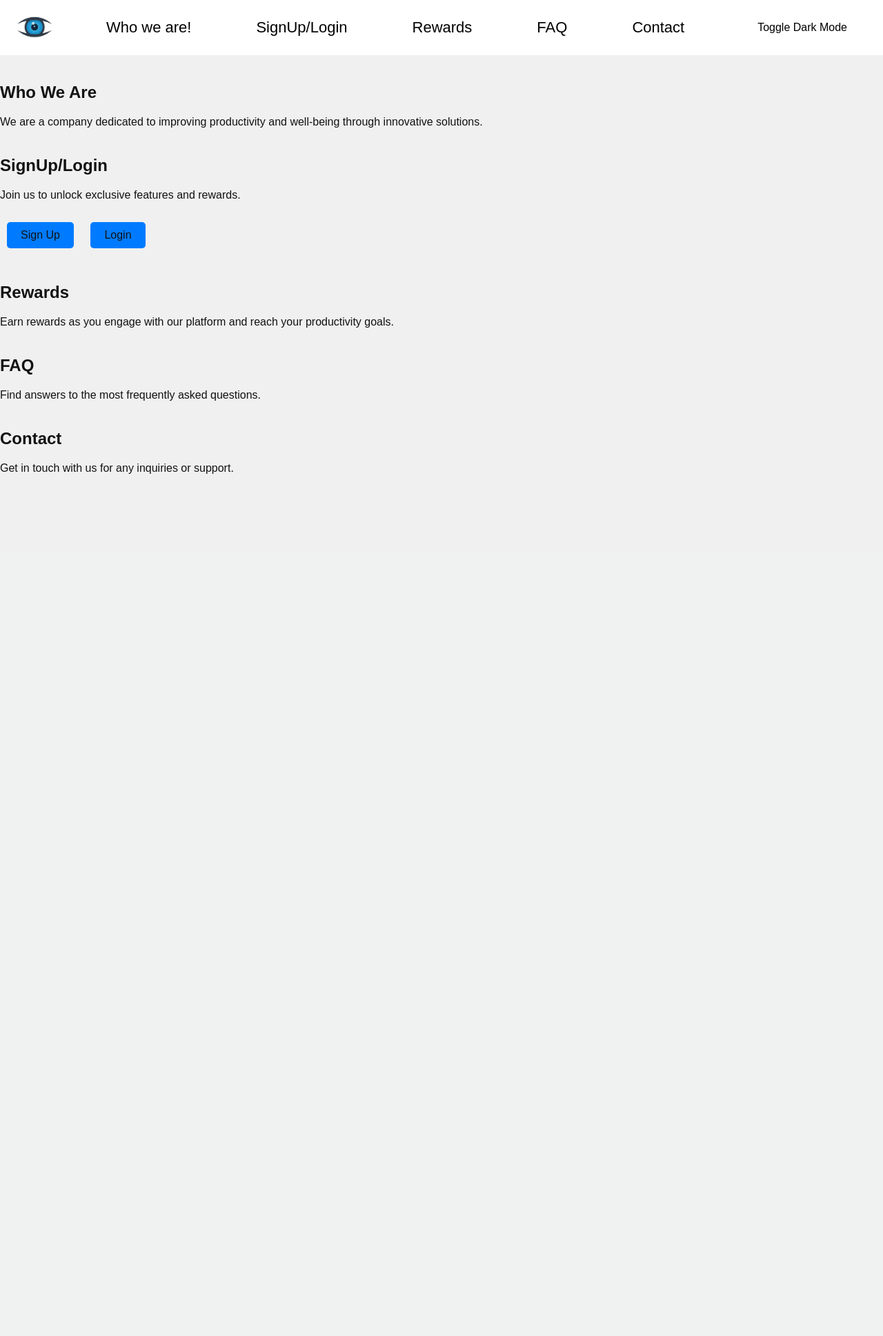
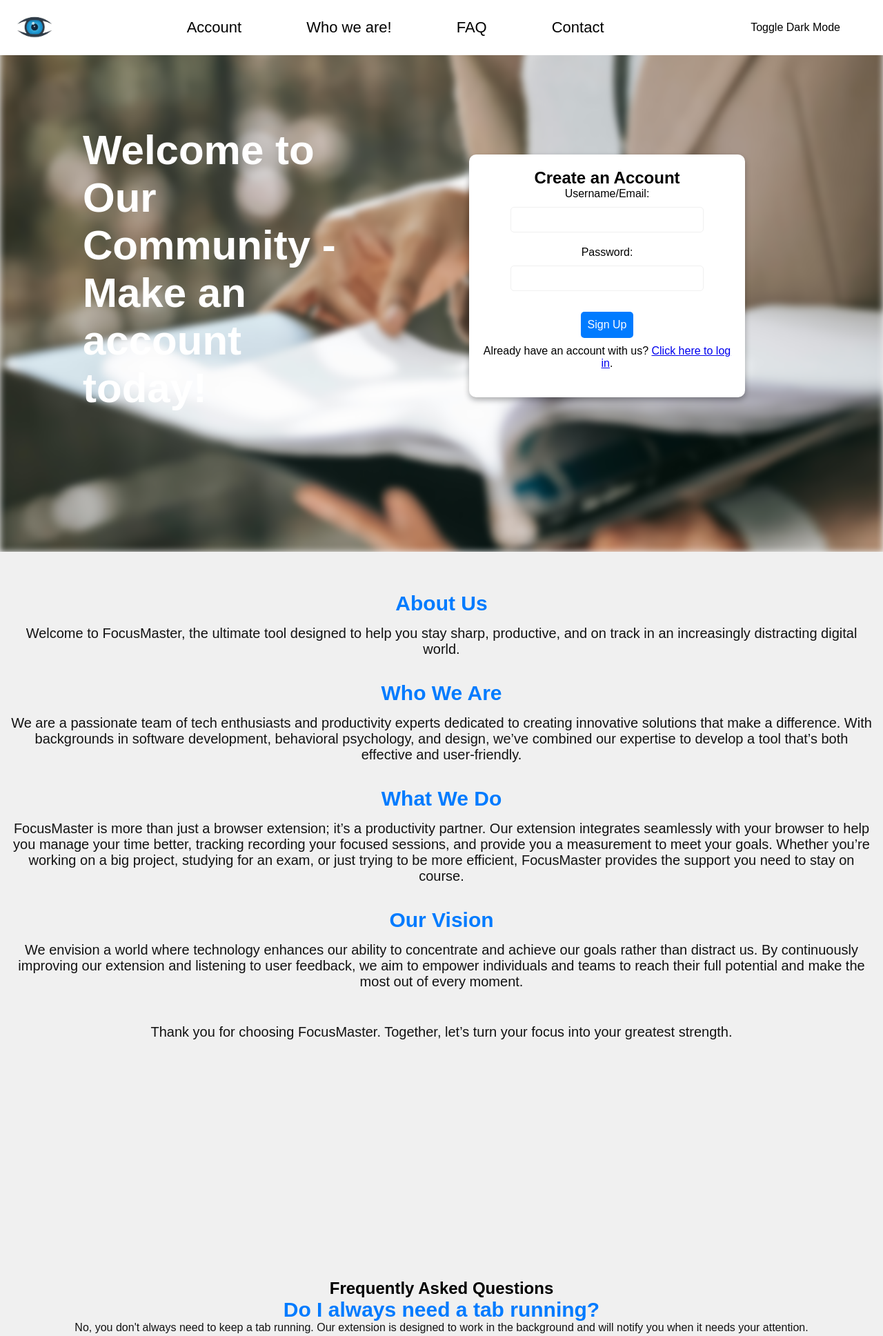
Before and after one commit to kpanesar88/productivity-ext, a Flask app: template ProductivityExtension/Backend/app/templates/home.html in a window 1280 px wide. Shown: the top 1937 px of the page at 69% size. Before the commit the page ends 687 px from the top, so only its background shows below. Run offline with Flask 3, Linux system fonts and the light colour scheme; the template is opened without the code that fills it, so the values that code supplies are empty.

Commit message:
some stuff

```diff
--- a/ProductivityExtension/Backend/app/templates/home.css
+++ b/ProductivityExtension/Backend/app/templates/home.css
@@ -11,24 +11,51 @@ body {
     font-family: Arial, sans-serif;
     background-color: var(--bg-color);
     color: var(--text-color);
+    overflow-x: hidden; /* Prevent horizontal scroll */
 }
 
 :root {
     --bg-color: #f0f0f0;
     --text-color: #121212;
+    --nochange-text: #121212;
     --primary-color: #007BFF; /* Blue */
     --secondary-color: #FF9800; /* Orange */
     --accent-color: #ffffff; /* White */
     --nav-color: #000000; /* Black */
+    --scroll-thumb-color: #21D4FD;
+    --form-text-color: #000000;
+    --scroll-thumb-gradient: linear-gradient(19deg, #21D4FD 0%, white 50%);
+    --footer-text-color: #333; /* Dark text color for footer in light mode */
+    --footer-link-color: #007bff; /* Link color for footer in light mode */
 }
 
 .dark-mode {
     --bg-color: #121212;
     --text-color: #f0f0f0;
-    --primary-color: #4CAF50;
-    --secondary-color: #FF5722;
+    --nochange-text: #121212;
+    --primary-color: #4CAF50; /* Green */
+    --secondary-color: #FF5722; /* Red */
     --accent-color: #000000; /* Black */
     --nav-color: #ffffff; /* White */
+    --scroll-thumb-color: #4CAF50;
+    --scroll-thumb-gradient: linear-gradient(19deg, #4CAF50 0%, white 50%);
+    --form-text-color: #000000; /* Black text color for form in dark mode */
+    --footer-text-color: #f0f0f0; /* Light text color for footer in dark mode */
+    --footer-link-color: #4CAF50; /* Link color for footer in dark mode */
+}
+
+/* Scrollbar customization */
+::-webkit-scrollbar {
+    width: 12px;
+}
+
+::-webkit-scrollbar-thumb {
+    background-color: var(--scroll-thumb-color);
+    border-radius: 6px;
+}
+
+form.form-container.label {
+    color: black;
 }
 
 .header {
@@ -39,6 +66,13 @@ body {
     background-color: var(--accent-color);
     color: var(--nav-color);
     height: 80px; /* Adjust based on the logo height */
+    width: 100%;
+    box-sizing: border-box;
+    position: fixed;
+    top: 0;
+    left: 0;
+    z-index: 1000;
+    transition: background-color 0.5s;
 }
 
 .logo {
@@ -86,6 +120,7 @@ body {
     display: flex;
     align-items: center;
     height: 80px; /* Match the header height */
+    margin-left: 20px; /* Add left margin to move the nav to the right */
 }
 
 .nav-list {
@@ -139,11 +174,91 @@ body {
 }
 
 .main {
+    display: flex;
+    flex-direction: column;
+    justify-content: center;
+    align-items: center;
+    height: 100vh; /* Each section takes up full viewport height */
+    text-align: center;
+}
+
+.section {
+    height: 100vh; /* Each section takes up full viewport height */
+    margin: 0; /* Remove margin to ensure full page effect */
+    display: flex;
+    flex-direction: column;
+    align-items: center;
+    justify-content: center;
+}
+
+.join-section {
+    display: flex;
+    justify-content: center;
+    align-items: center;
+    flex-direction: row;
+    width: 100%;
     padding: 20px;
 }
 
-.section {
-    margin: 40px 0;
+.join-left {
+    color: #ffffff; /* Ensure text color above the image is white */
+    text-align: left;
+    padding-left: 10rem;
+    flex: 1;
+}
+
+.join-right {
+    flex: 1;
+    padding-right: 10rem; /* Move the signup module to the right */
+    display: flex;
+    justify-content: flex-end; /* Align the form to the right */
+}
+
+.form-container {
+    background-color: rgba(255, 255, 255, 1); /* Fully opaque white background */
+    padding: 20px;
+    border-radius: 10px;
+    box-shadow: 0 4px 8px rgba(0, 0, 0, 0.3);
+    text-align: center;
+    width: 400px; /* Increase the width */
+}
+
+.form-container label {
+    margin-bottom: 10px;
+    color: black; /* Ensure text color on the signup form is black */
+}
+
+.form-container input {
+    margin-bottom: 20px;
+    padding: 10px;
+    border: 1px solid var(--bg-color);
+    border-radius: 5px;
+}
+
+.form-container button {
+    padding: 10px;
+    border: none;
+    border-radius: 5px;
+    background-color: var(--primary-color);
+    color: var(--accent-color);
+    cursor: pointer;
+}
+
+.form-container button:hover {
+    background-color: var(--secondary-color);
+}
+
+.login-link-text {
+    color: black;
+}
+
+.login-link a {
+    color: black;
+    text-decoration: none;
+}
+
+label {
+    color: black; /* Permanently set label color to black */
 }
 
 h1 {
@@ -151,12 +266,52 @@ h1 {
     color: var(--text-color);
 }
 
+h2 {
+    color: black;
+}
+
+h3{
+    color:var(--primary-color);
+    font-size: 30px;
+}
+
+h4 {
+  color: var(--primary-color);
+  font-size: 30px;
+}
+
+.about {
+    text-align: center;
+    font-size: 20px;
+    padding: 15px;
+}
+
 p {
     margin-bottom: 20px;
     color: var(--text-color);
 }
 
-.cta-button {
+form {
+    display: flex;
+    flex-direction: column;
+    align-items: center;
+}
+
+label {
+    margin-bottom: 10px;
+    color: var(--text-color);
+}
+
+input {
+    margin-bottom: 20px;
+    padding: 10px;
+    border: 1px solid var(--text-color);
+    border-radius: 5px;
+    width: 100%;
+    max-width: 280px; /* Adjust input width to fit form container */
+}
+
+button, a.camera-link {
     padding: 10px 20px;
     margin: 10px;
     border: none;
@@ -165,9 +320,179 @@ p {
     color: var(--text-color);
     font-size: 16px;
     cursor: pointer;
+    text-decoration: none;
+    display: inline-block;
     transition: background-color 0.3s ease;
 }
 
-.cta-button:hover {
+button:hover, a.camera-link:hover {
     background-color: var(--secondary-color);
 }
+
+ul {
+    list-style: none;
+    margin-top: 20px;
+}
+
+ul li {
+    margin-bottom: 20px;
+    font-size: 18px;
+    color: var(--text-color);
+}
+
+ul li span {
+    display: block;
+    margin-top: 10px;
+    font-weight: bold;
+    font-size: 24px;
+    color: var(--secondary-color);
+}
+
+h1 {
+    color: #ffffff;
+    font-size: 60px;
+    padding-left: 50px;
+}
+
+.Username, .Password {
+    color: black;
+}
+
+.login-link {
+    margin-top: 10px;
+    color: var(--text-color);
+}
+
+.login-link a {
+    color: var(--primary-color);
+    text-decoration: none;
+}
+
+.login-link a:hover {
+    text-decoration: underline;
+}
+
+.join-section {
+    display: flex;
+    justify-content: center;
+    align-items: center;
+    padding: 50px;
+    position: relative;
+    overflow: hidden;
+}
+
+.join-section::before {
+    content: '';
+    position: absolute;
+    top: 0;
+    left: 0;
+    width: 100%;
+    height: 100%;
+    background: url('signup-image.jpg') no-repeat center center/cover;
+    filter: blur(5px); /* Adjust the blur value as needed */
+    z-index: -1; /* Ensure the image stays behind other content */
+}
+
+.join-section .join-left,
+.join-section .join-right {
+    background: rgba(255, 255, 255, 0);
+    color: #000000;
+    padding-left: 20px;
+    padding-right: 150px;
+    border-radius: 10px;
+}
+
+.join-left {
+    color: #ffffff; /* Ensure text color on the left side is white */
+    text-align: left;
+    padding-left: 10rem;
+    flex: 1;
+}
+
+.join-left .fixed-white-text {
+    color: #ffffff !important; /* Override any other styles to keep text white */
+}
+
+.footer {
+    padding: 20px;
+    background-color: var(--accent-color);
+    text-align: center;
+}
+
+.footer p {
+    margin: 0;
+    font-size: 14px;
+    color: var(--footer-text-color); /* Use dynamic footer text color */
+}
+
+.footer-links {
+    list-style: none;
+    padding: 0;
+    margin: 10px 0 0;
+}
+
+.footer-links li {
+    display: inline;
+    margin: 0 10px;
+}
+
+.footer-links a {
+    text-decoration: none;
+    color: var(--footer-link-color); /* Use dynamic footer link color */
+}
+
+.footer-links a:hover {
+    text-decoration: underline;
+}
+
+.faq-container {
+    width: 80%;
+    margin: 0 auto;
+}
+
+.faq-item {
+    margin-bottom: 10px;
+}
+
+.faq-question {
+    background-color: var(--primary-color);
+    color: var(--accent-color);
+    border: none;
+    padding: 10px;
+    text-align: left;
+    width: 100%;
+    cursor: pointer;
+    font-size: 18px;
+    border-radius: 5px;
+    transition: background-color 0.3s;
+}
+
+.faq-section {
+    padding: 50px 20px;
+    background-color: var(--bg-color);
+    color: var(--text-color);
+    text-align: left;
+}
+
+.faq-section h2 {
+    text-align: center;
+    color: var(--primary-color);
+    margin-bottom: 40px;
+}
+
+.faq {
+    max-width: 800px;
+    margin: 0 auto;
+}
+
+.faq h3 {
+    font-size: 24px;
+    margin-bottom: 10px;
+    color: var(--primary-color);
+}
+
+.faq p {
+    font-size: 18px;
+    margin-bottom: 30px;
+    color: var(--text-color);
+}
--- a/ProductivityExtension/Backend/app/templates/home.html
+++ b/ProductivityExtension/Backend/app/templates/home.html
@@ -5,45 +5,100 @@
     <meta name="viewport" content="width=device-width, initial-scale=1.0">
     <title>Homepage</title>
     <link rel="stylesheet" href="home.css">
+    <link rel="shortcut icon" type="image/x-icon" href="blueeye.png" />
 </head>
 <body>
     <header class="header">
         <img id="logo" src="blueeye.png" alt="Logo" class="logo">
         <nav class="nav">
             <ul class="nav-list">
+                <li><a href="#">Account</a></li>
                 <li><a href="#who-we-are">Who we are!</a></li>
-                <li><a href="#signup-login">SignUp/Login</a></li>
-                <li><a href="#rewards">Rewards</a></li>
                 <li><a href="#faq">FAQ</a></li>
                 <li><a href="#contact">Contact</a></li>
             </ul>
         </nav>
         <button id="modeToggle" class="mode-toggle">Toggle Dark Mode</button>
     </header>
-    <main>
-        <section id="who-we-are" class="section">
-            <h1>Who We Are</h1>
-            <p>We are a company dedicated to improving productivity and well-being through innovative solutions.</p>
-        </section>
-        <section id="signup-login" class="section">
-            <h1>SignUp/Login</h1>
-            <p>Join us to unlock exclusive features and rewards.</p>
-            <button class="cta-button">Sign Up</button>
-            <button class="cta-button">Login</button>
-        </section>
-        <section id="rewards" class="section">
-            <h1>Rewards</h1>
-            <p>Earn rewards as you engage with our platform and reach your productivity goals.</p>
-        </section>
-        <section id="faq" class="section">
-            <h1>FAQ</h1>
-            <p>Find answers to the most frequently asked questions.</p>
-        </section>
-        <section id="contact" class="section">
-            <h1>Contact</h1>
-            <p>Get in touch with us for any inquiries or support.</p>
+    <main class="main">
+        <section class="section join-section">
+            <div class="join-left">
+                <div class="fixed-white-text">
+                    <h1><b>Welcome to Our Community - Make an account today!</b></h1>
+                </div>
+            </div>
+            <div class="join-right">
+                <div class="form-container">
+                    <h2>Create an Account</h2>
+                    <form id="login-signup-form">
+                        <label class = "Username" aria-placeholder="Enter Email Here">Username/Email:</label>
+                        <input type="text" id="username" name="username" required>
+
+                        <label class = "Password" for="password" >Password:</label>
+                        <input type="password" id="password" name="password" required>
+
+                        <button type="button" id="signup">Sign Up</button>
+                        <p class="login-link-text">Already have an account with us? <a href="#" id="login-link">Click here to log in</a>.</p>
+                    </form>
+                </div>
+            </div>
         </section>
     </main>
-    <script src="script.js"></script>
+
+    <section id="who-we-are" class="section">
+        <h4>About Us</h4>
+        <p class = "about">Welcome to FocusMaster, the ultimate tool designed to help you stay sharp, productive, and on track in an increasingly distracting digital world.</p>
+        <h3>Who We Are</h3>
+        <p class = "about">We are a passionate team of tech enthusiasts and productivity experts dedicated to creating innovative solutions that make a difference. With backgrounds in software development, behavioral psychology, and design, we’ve combined our expertise to develop a tool that’s both effective and user-friendly.</p>
+        <h3>What We Do</h3>
+        <p class = "about">FocusMaster is more than just a browser extension; it’s a productivity partner. Our extension integrates seamlessly with your browser to help you manage your time better, tracking recording your focused sessions, and provide you a measurement to meet your goals. Whether you’re working on a big project, studying for an exam, or just trying to be more efficient, FocusMaster provides the support you need to stay on course.</p>
+        <h3>Our Vision</h3>
+        <p class = "about">We envision a world where technology enhances our ability to concentrate and achieve our goals rather than distract us. By continuously improving our extension and listening to user feedback, we aim to empower individuals and teams to reach their full potential and make the most out of every moment.</p>
+        <p class = "about">Thank you for choosing FocusMaster. Together, let’s turn your focus into your greatest strength.</p>
+    </section>
+
+
+    <main class="main">
+        <section id="faq" class="section">
+            <h2>Frequently Asked Questions</h2>
+            <div class="faq-item">
+                <h3>Do I always need a tab running?</h3>
+                <p>No, you don't always need to keep a tab running. Our extension is designed to work in the background and will notify you when it needs your attention.</p>
+            </div>
+            <div class="faq-item">
+                <h3>Is the camera always watching me?</h3>
+                <p>No, the camera is not always watching you. It is only activated when you explicitly use features that require it, and you will be notified beforehand.</p>
+            </div>
+            <div class="faq-item">
+                <h3>Do I have to install it?</h3>
+                <p>Yes, to use our service, you need to install the browser extension. The extension enables additional features and functionalities that are essential for the optimal performance of our service. Installation is quick and straightforward, and detailed instructions are provided to guide you through the process.</p>
+            </div>
+        </section>
+    </main>
+
+
+    <section id="contact" class="section">
+        <h4>Contact</h4>
+        <p>Get in touch with us for any inquiries or support.</p>
+        <h2>Follow Us on Social Media</h2>
+        <div class="social-media-images">
+            <img src="facebook.png" alt="Facebook" class="social-media-icon">
+            <img src="twitter.png" alt="Twitter" class="social-media-icon">
+            <img src="instagram.png" alt="Instagram" class="social-media-icon">
+            <img src="linkedin.png" alt="LinkedIn" class="social-media-icon">
+            <img src="youtube.png" alt="YouTube" class="social-media-icon">
+        </div>
+    </section>
+
+<footer class="footer">
+    <p>&copy; StarterHacks 2024. All rights reserved.</p>
+    <ul class="footer-links">
+        <li><a href="#privacy-policy">Privacy Policy</a></li>
+        <li><a href="#terms-of-service">Terms of Service</a></li>
+        <li><a href="#contact">Contact Us</a></li>
+    </ul>
+</footer>
+
+<script src="script.js"></script>
 </body>
 </html>
```
Also changed, not shown: FolderERaEAra/home.html (deleted, +0 -104 lines), ProductivityExtension/Backend/app/templates/facebook.png (added), ProductivityExtension/Backend/app/templates/instagram.png (added), ProductivityExtension/Backend/app/templates/linkedin.png (added), ProductivityExtension/Backend/app/templates/signup-image.jpg (added), ProductivityExtension/Backend/app/templates/twitter.png (added), ProductivityExtension/Backend/app/templates/youtube.png (added).
